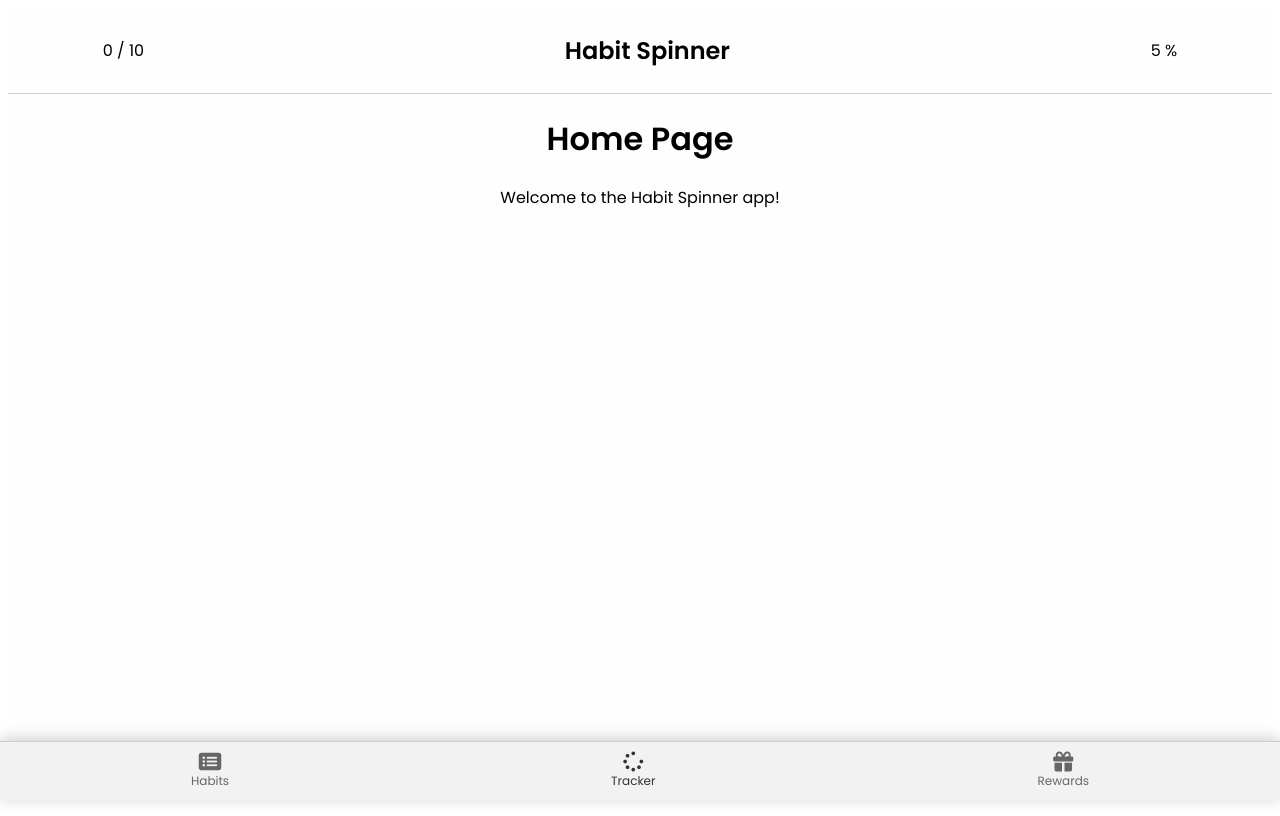
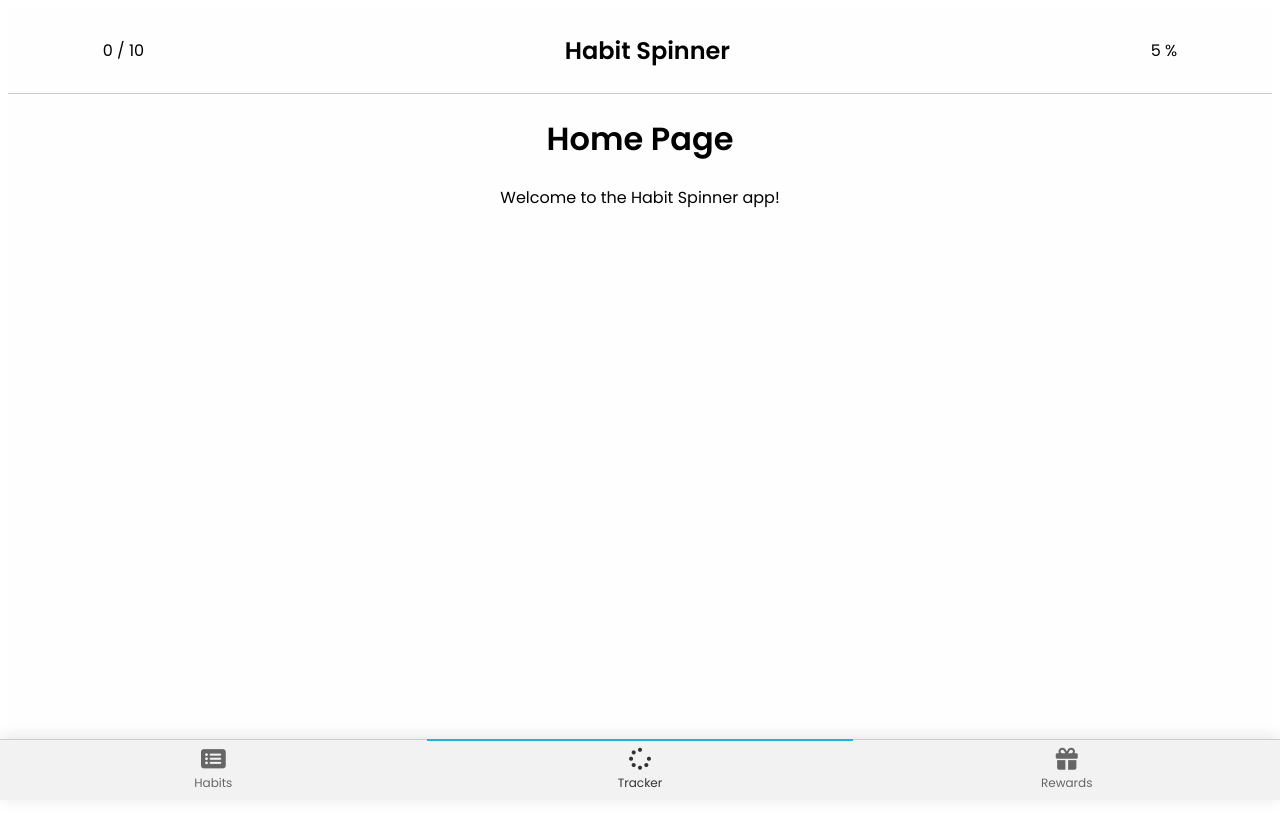
Before and after one commit to joseph-johnson27001/habit-spinner, a Vue app: page / in a window 1280 px wide. Built offline with nearby package versions, Linux system fonts and the light colour scheme.

Commit message:
Footer styles

```diff
--- a/src/components/Navigation/FooterNav.vue
+++ b/src/components/Navigation/FooterNav.vue
@@ -42,40 +42,68 @@ export default {
 
 <style>
 .nav-bar {
-  background-color: #f3f2f2;
-  padding: 10px 0;
   width: 100%;
   border-top: 1px solid #ccc;
   position: fixed;
   bottom: 0;
   left: 0;
   z-index: 1000;
-  box-shadow: 0 -2px 15px rgba(0, 0, 0, 0.2);
+  box-shadow: 0 -2px 15px rgba(0, 0, 0, 0.1);
 }
 
+/* Flex layout for buttons */
 .nav-content {
   display: flex;
   justify-content: space-around;
   align-items: center;
+  height: 60px;
 }
 
+/* Styling for each button */
 .nav-button {
   color: #666666;
   text-decoration: none;
   display: flex;
   flex-direction: column;
   align-items: center;
+  justify-content: center;
+  width: 100%;
+  height: 100%;
+  position: relative;
+  background-color: #f3f2f2;
+
+  transition: background-color 0.3s ease;
 }
 
+/* Hover effect */
+.nav-button:hover {
+  background-color: #e3e2e2;
+}
+
+/* Active page indicator (colored line at the top of the square) */
+.nav-button.active::before {
+  content: "";
+  position: absolute;
+  top: -1px;
+  left: 0;
+  right: 0;
+  height: 2px;
+  background-color: #24b2da;
+}
+
+/* Active button text and icon colors */
 .nav-button.active {
   color: #333333;
 }
 
+/* Icons */
 .nav-button i {
-  font-size: 20px;
+  font-size: 22px;
 }
 
+/* Text */
 .nav-button span {
   font-size: 12px;
+  margin-top: 4px;
 }
 </style>
```
